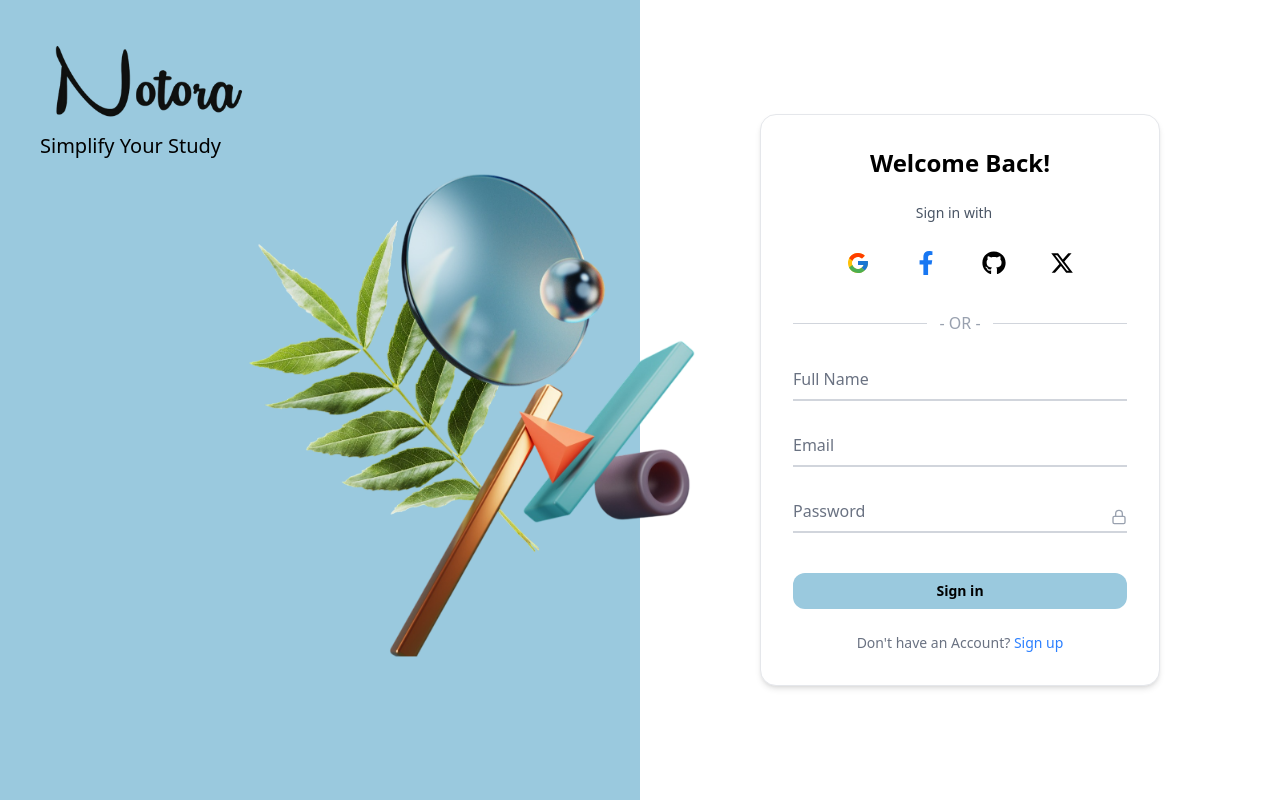
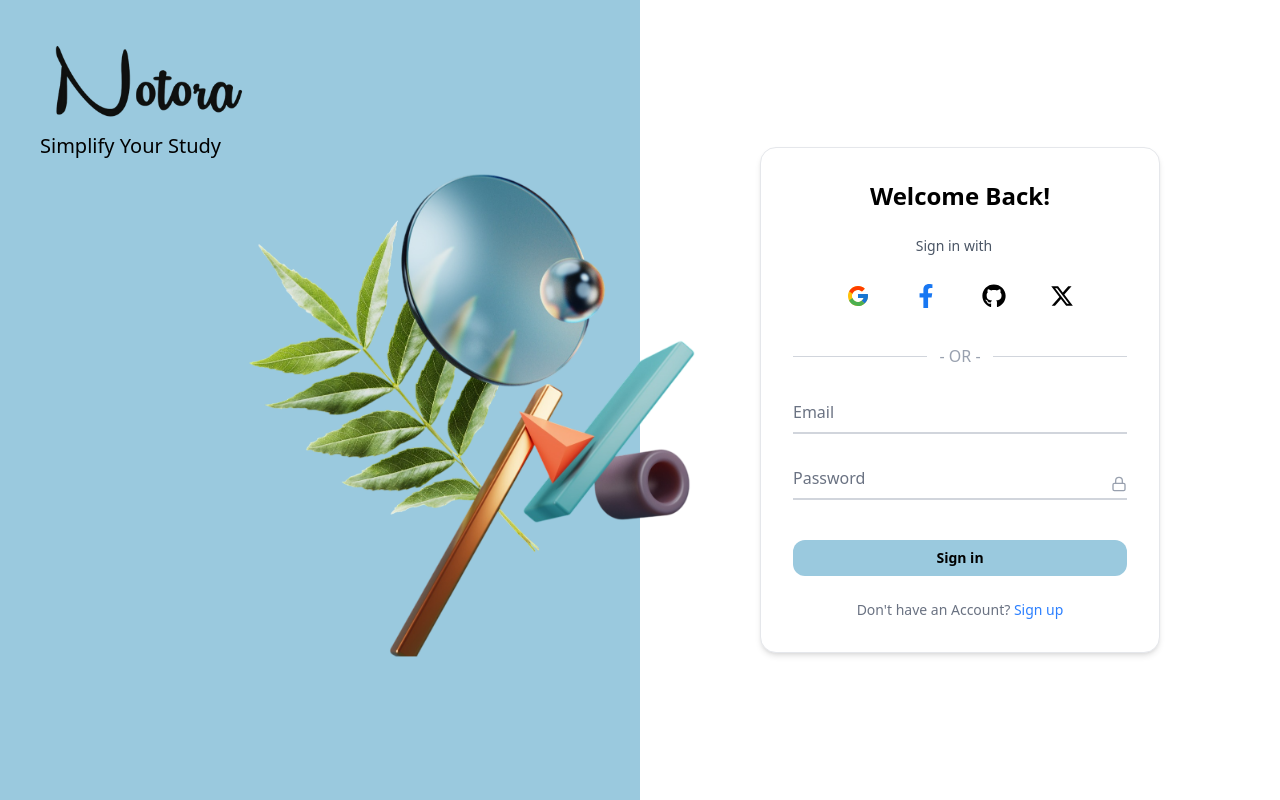
Before and after one commit to kalviumcommunity/S85_Shivansh-Garg_Capstone_Notora, a React (Vite) app in the folder frontend/: page /login in a window 1280 px wide. Built offline with nearby package versions, Linux system fonts and the light colour scheme.

Commit message:
Anchor fixed

```diff
--- a/frontend/src/pages/LoginPage.jsx
+++ b/frontend/src/pages/LoginPage.jsx
@@ -69,13 +69,13 @@ const LoginPage = () => {
 
           {/* Form */}
           <form className="space-y-6">
-            <div>
+            {/* <div>
               <input
                 type="text"
                 placeholder="Full Name"
                 className="w-full border-b-2 border-gray-300 focus:border-[#9AC9DE] outline-none py-2 placeholder-gray-500 placeholder-opacity-10"
               />
-            </div>
+            </div> */}
             <div>
               <input
                 type="email"
@@ -103,7 +103,7 @@ const LoginPage = () => {
           {/* Login Link */}
           <p className="text-center text-gray-500 text-sm mt-6">
             Don't have an Account?{' '}
-            <a href="/login" className="text-blue-500 hover:underline">
+            <a href="/signup" className="text-blue-500 hover:underline">
               Sign up
             </a>
           </p>
```
